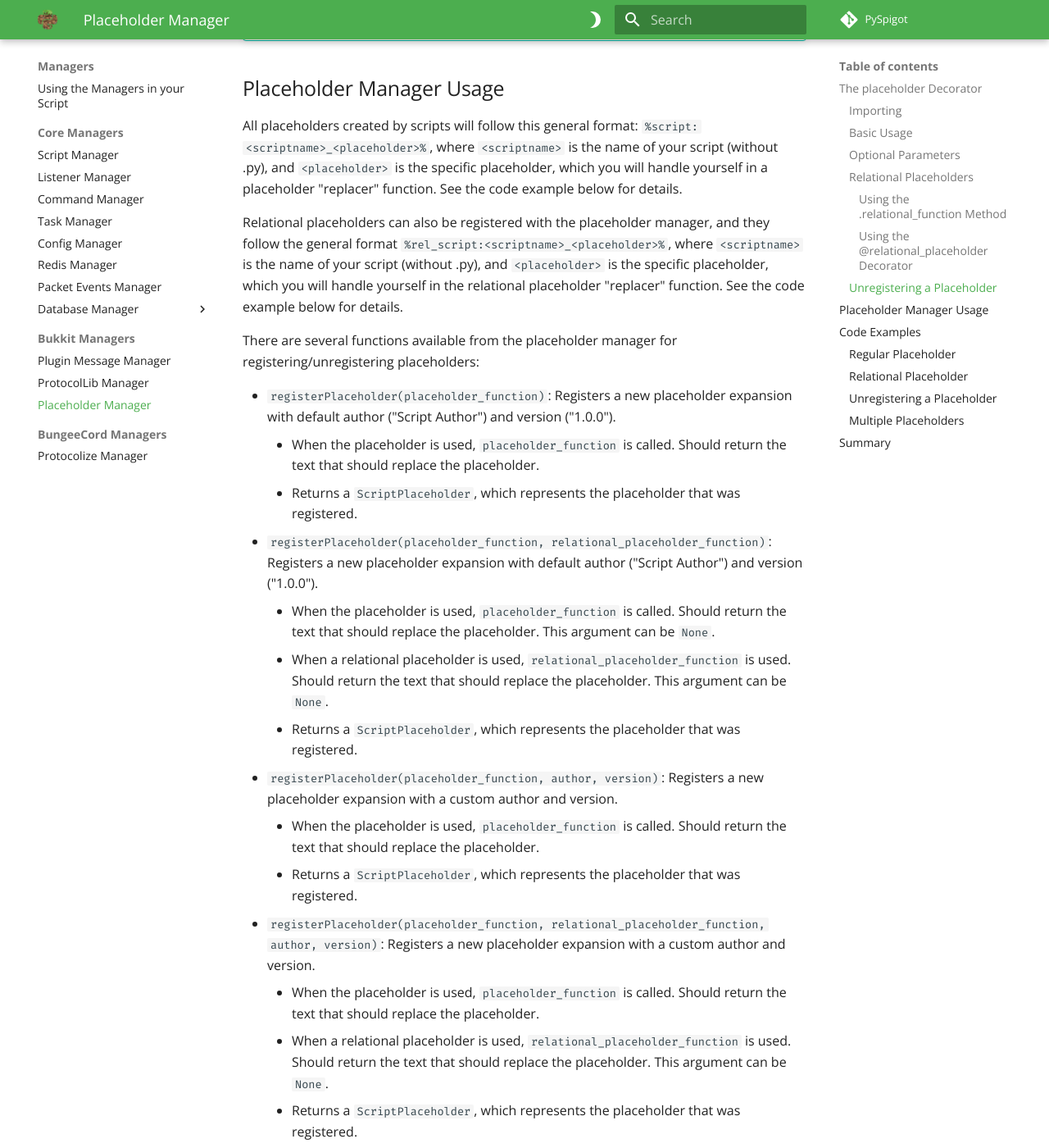
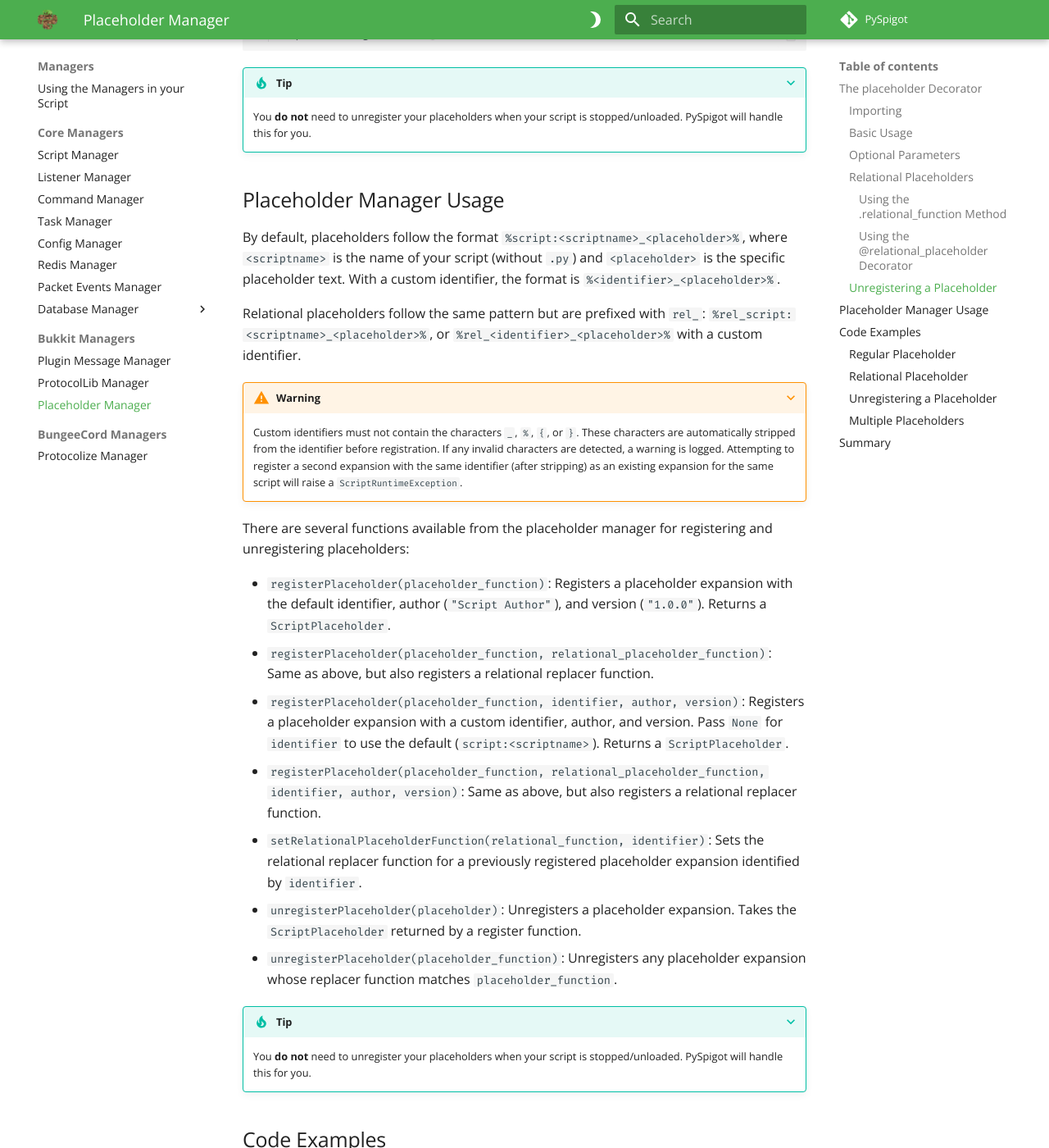
Before and after one commit to magicmq/pyspigot-documentation, an MkDocs documentation site: the page built from docs/managers/bukkit/placeholders.md, in a window 1280 px wide and 1400 px high, scrolled down 2512 px. Shown: the whole window at 82% size. Built offline with MkDocs 1.6.1 and Material for MkDocs 9.7.7, drawn with Linux system fonts in a browser that asks for light colours; comment, search, counter and statistics services are not loaded; some of the changed text lies outside the part shown.

Commit message:
Document updates to placeholder manager

````diff
--- a/docs/managers/bukkit/placeholders.md
+++ b/docs/managers/bukkit/placeholders.md
@@ -40,7 +40,7 @@
         return 'Replace placeholder 2!'
 ```
 
-1. `@placeholder()` registers `replace` as the placeholder replacer function with default author (`'Script Author'`) and version (`'1.0.0'`). Since each script can only have one placeholder expansion registered at a time, handle multiple placeholder names inside this single function using `if`/`elif`.
+1. `@placeholder()` registers `replace` as the placeholder replacer function with the default identifier (`script:<scriptname>`), author (`'Script Author'`), and version (`'1.0.0'`). Handle multiple placeholder names inside this single function using `if`/`elif`.
 
 2. The replacer function receives two arguments: `offline_player` (the `OfflinePlayer` associated with the placeholder, or `None` if no player is associated) and `placeholder` (the specific placeholder text that was used).
 
@@ -48,16 +48,19 @@
 
 ### Optional Parameters
 
+- `identifier` — the identifier for the placeholder expansion. Defaults to `None`, which uses `script:<scriptname>` (e.g. `script:test` for `test.py`). Invalid characters (`_`, `%`, `{`, `}`) are automatically stripped from custom identifiers.
 - `author` — the author of the placeholder expansion. Defaults to `'Script Author'`.
 - `version` — the version of the placeholder expansion. Defaults to `'1.0.0'`.
 
 ``` py linenums="1"
 from decorators.placeholder import placeholder
 
-@placeholder(author='MyName', version='2.0.0')
+@placeholder(identifier='myplaceholder', author='MyName', version='2.0.0') # (1)!
 def replace(offline_player, placeholder):
     ...
 ```
+
+1. With a custom identifier `myplaceholder`, the placeholder format becomes `%myplaceholder_<placeholder>%` instead of the default `%script:<scriptname>_<placeholder>%`.
 
 ### Relational Placeholders
 
@@ -65,7 +68,7 @@
 
 #### Using the `.relational_function` Method
 
-When a function is decorated with `@placeholder`, it gains a `.relational_function` method that registers a relational replacer function for the same placeholder expansion:
+When a function is decorated with `@placeholder`, it gains a `.relational_function` method that registers a relational replacer for the same expansion:
 
 ``` py linenums="1"
 from decorators.placeholder import placeholder
@@ -81,24 +84,26 @@
         return str(player_one.getLocation().distance(player_two.getLocation()))
 ```
 
-1. Decorating `replace_relational` with `@replace.relational_function` registers it as the relational replacer for the same placeholder expansion.
+1. Decorating `replace_relational` with `@replace.relational_function` registers it as the relational replacer for the same placeholder expansion. This is the simplest approach when both functions are defined together.
 
 2. Relational replacer functions receive three arguments: `player_one`, `player_two` (the two players associated with the relational placeholder), and `placeholder` (the specific placeholder text used).
 
 #### Using the `@relational_placeholder` Decorator
 
-Alternatively, the standalone `@relational_placeholder` decorator registers a function as the relational replacer for the script's placeholder expansion directly via the manager:
+Alternatively, the `@relational_placeholder(identifier)` decorator factory registers a function as the relational replacer for a specific placeholder expansion by its identifier. This is useful when the relational function is defined separately or when working with a custom identifier:
 
 ``` py linenums="1"
 from decorators.placeholder import relational_placeholder
 
-@relational_placeholder # (1)!
-def replace_relational(player_one, player_two, placeholder):
+@relational_placeholder('myplugin') # (1)!
+def replace_relational(player_one, player_two, placeholder): # (2)!
     if placeholder == 'player_distance':
         return str(player_one.getLocation().distance(player_two.getLocation()))
 ```
 
-1. Note: unlike `@placeholder()`, `@relational_placeholder` is not a factory — it is applied without parentheses.
+1. `@relational_placeholder('myplugin')` registers `replace_relational` as the relational replacer for the placeholder expansion with identifier `myplugin`. Pass the same identifier that was used when registering the expansion with `@placeholder(identifier='myplugin')`. For the default identifier, pass `'script:<scriptname>'` (e.g. `'script:test'` for `test.py`).
+
+2. Relational replacer functions receive three arguments: `player_one`, `player_two`, and `placeholder`.
 
 ### Unregistering a Placeholder
 
@@ -116,35 +121,27 @@
 
 ## Placeholder Manager Usage
 
-All placeholders created by scripts will follow this general format: `%script:<scriptname>_<placeholder>%`, where `<scriptname>` is the name of your script (without .py), and `<placeholder>` is the specific placeholder, which you will handle yourself in a placeholder "replacer" function. See the code example below for details.
+By default, placeholders follow the format `%script:<scriptname>_<placeholder>%`, where `<scriptname>` is the name of your script (without `.py`) and `<placeholder>` is the specific placeholder text. With a custom identifier, the format is `%<identifier>_<placeholder>%`.
 
-Relational placeholders can also be registered with the placeholder manager, and they follow the general format `%rel_script:<scriptname>_<placeholder>%`, where `<scriptname>` is the name of your script (without .py), and `<placeholder>` is the specific placeholder, which you will handle yourself in the relational placeholder "replacer" function. See the code example below for details.
+Relational placeholders follow the same pattern but are prefixed with `rel_`: `%rel_script:<scriptname>_<placeholder>%`, or `%rel_<identifier>_<placeholder>%` with a custom identifier.
 
-There are several functions available from the placeholder manager for registering/unregistering placeholders:
+???+ warning
 
-- `registerPlaceholder(placeholder_function)`: Registers a new placeholder expansion with default author ("Script Author") and version ("1.0.0").
-	- When the placeholder is used, `placeholder_function` is called. Should return the text that should replace the placeholder.
-	- Returns a `ScriptPlaceholder`, which represents the placeholder that was registered.
-- `registerPlaceholder(placeholder_function, relational_placeholder_function)`: Registers a new placeholder expansion with default author ("Script Author") and version ("1.0.0").
-	- When the placeholder is used, `placeholder_function` is called. Should return the text that should replace the placeholder. This argument can be `None`.
-	- When a relational placeholder is used, `relational_placeholder_function` is used. Should return the text that should replace the placeholder. This argument can be `None`.
-	- Returns a `ScriptPlaceholder`, which represents the placeholder that was registered.
-- `registerPlaceholder(placeholder_function, author, version)`: Registers a new placeholder expansion with a custom author and version.
-	- When the placeholder is used, `placeholder_function` is called. Should return the text that should replace the placeholder.
-	- Returns a `ScriptPlaceholder`, which represents the placeholder that was registered.
-- `registerPlaceholder(placeholder_function, relational_placeholder_function, author, version)`: Registers a new placeholder expansion with a custom author and version.
-	- When the placeholder is used, `placeholder_function` is called. Should return the text that should replace the placeholder.
-	- When a relational placeholder is used, `relational_placeholder_function` is used. Should return the text that should replace the placeholder. This argument can be `None`.
-	- Returns a `ScriptPlaceholder`, which represents the placeholder that was registered.
-- `unregisterPlaceholder(placeholder)`: Unregisters a previously registered placeholder. Takes a ScriptPlaceholder that was previously returned by the `registerPlaceholder` function.
+    Custom identifiers must not contain the characters `_`, `%`, `{`, or `}`. These characters are automatically stripped from the identifier before registration. If any invalid characters are detected, a warning is logged. Attempting to register a second expansion with the same identifier (after stripping) as an existing expansion for the same script will raise a `ScriptRuntimeException`.
+
+There are several functions available from the placeholder manager for registering and unregistering placeholders:
+
+- `registerPlaceholder(placeholder_function)`: Registers a placeholder expansion with the default identifier, author (`"Script Author"`), and version (`"1.0.0"`). Returns a `ScriptPlaceholder`.
+- `registerPlaceholder(placeholder_function, relational_placeholder_function)`: Same as above, but also registers a relational replacer function.
+- `registerPlaceholder(placeholder_function, identifier, author, version)`: Registers a placeholder expansion with a custom identifier, author, and version. Pass `None` for `identifier` to use the default (`script:<scriptname>`). Returns a `ScriptPlaceholder`.
+- `registerPlaceholder(placeholder_function, relational_placeholder_function, identifier, author, version)`: Same as above, but also registers a relational replacer function.
+- `setRelationalPlaceholderFunction(relational_function, identifier)`: Sets the relational replacer function for a previously registered placeholder expansion identified by `identifier`.
+- `unregisterPlaceholder(placeholder)`: Unregisters a placeholder expansion. Takes the `ScriptPlaceholder` returned by a register function.
+- `unregisterPlaceholder(placeholder_function)`: Unregisters any placeholder expansion whose replacer function matches `placeholder_function`.
 
 ???+ tip
 
 	You **do not** need to unregister your placeholders when your script is stopped/unloaded. PySpigot will handle this for you.
-
-???+ note
-
-	Scripts can only have one placeholder expansion registered at a time. To see how to define multiple placeholders for a script, see the code example below.
 
 ## Code Examples
 
@@ -165,7 +162,7 @@
 
 1. Here, we import the `placeholder` decorator.
 
-2. Here, `@placeholder()` registers `replace` as the placeholder replacer function for this script.
+2. Here, `@placeholder()` registers `replace` as the placeholder replacer function for this script, using the default identifier.
 
 3. Here, we define `replace`. This function takes two parameters: `offline_player`, a Bukkit `OfflinePlayer` representing the player associated with the placeholder, and `placeholder`, the text of the specific placeholder that was used.
 
@@ -205,7 +202,7 @@
 
 1. Here, we import the `placeholder` decorator.
 
-2. Here, `@placeholder()` registers `replace` as the replacer for this script's placeholder expansion. A regular replacer function is required even if only relational placeholders are needed; in that case, you can simply pass with no logic.
+2. Here, `@placeholder()` registers `replace` as the replacer for this script's placeholder expansion. A regular replacer function is required even if only relational placeholders are needed; in that case, you can simply `pass` with no logic.
 
 3. Here, `@replace.relational_function` registers `replace_relational` as the relational replacer for the same placeholder expansion.
 
@@ -233,17 +230,16 @@
 
 ### Multiple Placeholders
 
-As you can see in the above example, you need not register a new placeholder expansion for each specific placeholder you want to define. Instead, all you need to do is check if the `placeholder` parameter of your replacer function is equal to the placeholder you want to define using `if` and `elif`.
+You do not need to register a new placeholder expansion for each specific placeholder you want to define. Instead, check the `placeholder` parameter of your replacer function using `if` and `elif` to handle as many placeholders as needed within a single expansion.
 
 ## Summary
 
-- Placeholders defined by scripts follow the format `%script:<scriptname>_<placeholder>%`.
-- Relational placeholders follow the format `%rel_script:<scriptname>_<placeholder>%`.
+- By default, placeholders follow the format `%script:<scriptname>_<placeholder>%`. With a custom identifier, the format is `%<identifier>_<placeholder>%`. Invalid characters (`_`, `%`, `{`, `}`) are automatically stripped from custom identifiers; a warning is logged if any are found.
+- Relational placeholders follow the same pattern prefixed with `rel_`: `%rel_script:<scriptname>_<placeholder>%` or `%rel_<identifier>_<placeholder>%`.
 - Regular placeholder replacer functions should take two parameters, `offline_player` and `placeholder`. `offline_player` is the player associated with the placeholder (or `None`); `placeholder` is the specific placeholder text that was used.
-- Relational placeholder replacer functions should take three parameters, `player_one`, `player_two`, and `placeholder`. `player_one` and `player_two` are the two players associated with the relational placeholder; `placeholder` is the specific placeholder text that was used.
-- The recommended way to register a placeholder is via the `@placeholder()` decorator from `decorators/placeholder.py`.
-- Attach a relational replacer to a decorated placeholder using the `.relational_function` method on the decorated function, or with the standalone `@relational_placeholder` decorator.
+- Relational placeholder replacer functions should take three parameters, `player_one`, `player_two`, and `placeholder`.
+- The recommended way to register a placeholder is via the `@placeholder()` decorator from `decorators/placeholder.py`. Optional parameters: `identifier`, `author`, `version`.
+- Attach a relational replacer using the `.relational_function` method on the decorated function, or with `@relational_placeholder(identifier)` for a specific expansion by identifier.
 - Decorated functions gain an `.unregister()` method for easy cleanup.
-- Alternatively, placeholders can be registered manually via the placeholder manager using `registerPlaceholder(placeholder_function, relational_placeholder_function)` or `registerPlaceholder(placeholder_function, relational_placeholder_function, author, version)`.
-- Each script can only have one placeholder expansion registered at a time. Check the `placeholder` parameter of your replacer function (using `if` and `elif`) to handle multiple placeholders.
+- Alternatively, placeholders can be registered manually via the placeholder manager using `registerPlaceholder(placeholder_function, identifier, author, version)` and related overloads.
 - You **do not** need to unregister placeholders when your script stops — PySpigot handles cleanup automatically.
````
Also changed, not shown: other parts of docs/managers/bukkit/placeholders.md (+1 -1 lines).
